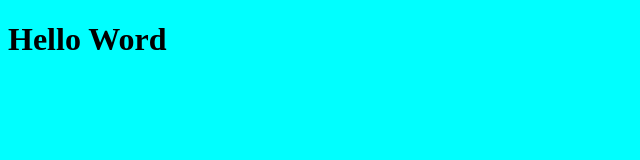
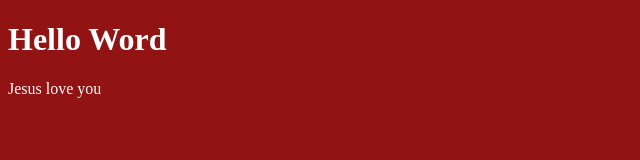
Before and after one commit to Davicorreia7/hello_word, a plain HTML site: page index.html in a window 1280 px wide. Shown: the whole page, without its empty margins (0-640 px from the left). Drawn offline with Linux system fonts and the light colour scheme.

Commit message:
second commit

```diff
--- a/index.html
+++ b/index.html
@@ -10,5 +10,6 @@
 </head>
 <body class="body">
     <h1>Hello Word</h1>
+    <p1>Jesus love you</p1>
 </body>
 </html>
--- a/style.css
+++ b/style.css
@@ -1,3 +1,4 @@
 .body{
-   background-color: aqua;
+   background-color: rgb(146, 19, 19);
+   color: #fff;
 }
```
